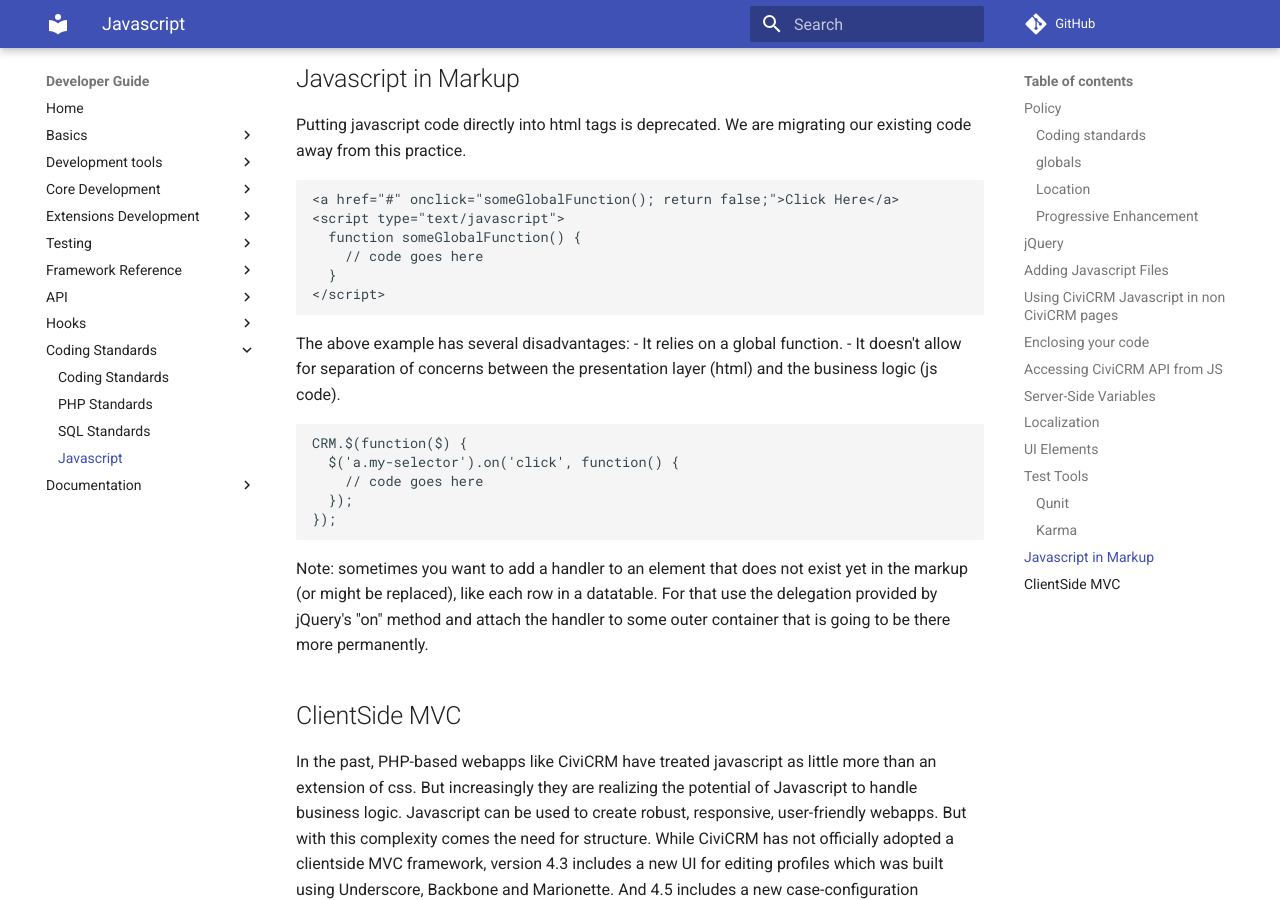
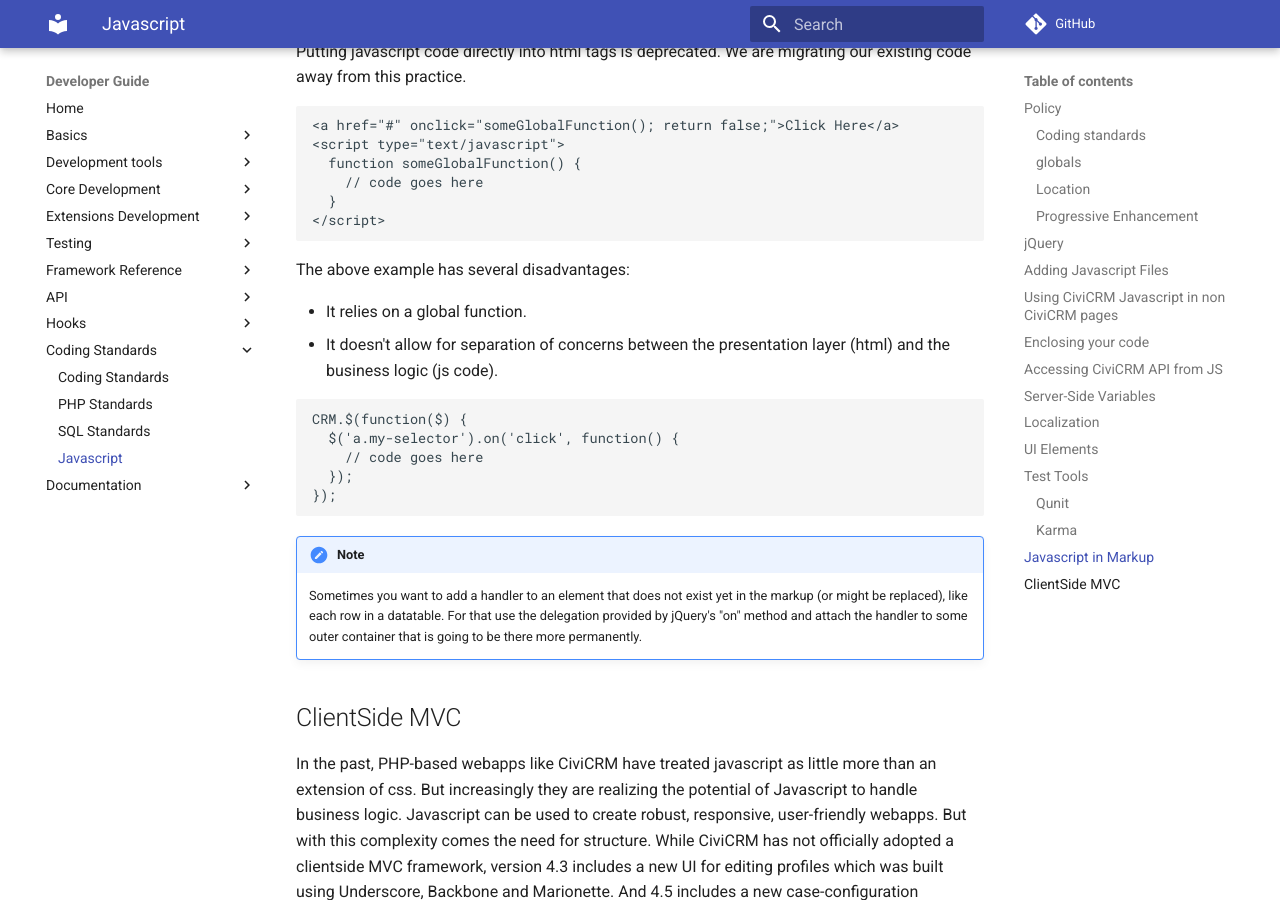
Before and after one commit to civicrm/civicrm-dev-docs, an MkDocs documentation site: the page built from docs/standards/javascript.md, in a window 1280 px wide and 900 px high, scrolled down 5488 px. Built offline with MkDocs 1.6.1 and Material for MkDocs 9.7.7, drawn with Linux system fonts in a browser that asks for light colours; comment, search, counter and statistics services are not loaded; old or Windows-style settings are respelled for this version of MkDocs; some of the changed lines change nothing that is shown; some of the changed text lies outside the part shown.

Commit message:
Misc markdown improvements

````diff
--- a/docs/standards/javascript.md
+++ b/docs/standards/javascript.md
@@ -4,21 +4,24 @@
 
 ### Coding standards
 
-Javascript code should follow the same standards as CiviCRM's [PHP coding standards](https://docs.civicrm.org/dev/en/master/standards/php/). You can use inline tools like [JSHint](http://jshint.com/) to help with the linting of javascript files. If you have buildkit installed JSHint is included as part of [CiviLint](https://docs.civicrm.org/dev/en/master/tools/civilint/). Adding hints to your code will enable jshint to check the standards: e.g.
+Javascript code should follow the same standards as CiviCRM's [PHP coding standards](/standards/php.md). You can use inline tools like [JSHint](http://jshint.com/) to help with the linting of javascript files. If you have buildkit installed JSHint is included as part of [CiviLint](/tools/civilint.md). Adding hints to your code will enable jshint to check the standards: e.g.
 
 Example to tell JSHint Tell jsHint about any globals in use:
+
 ```javascript
 /*global CRM, ts */
 ```
+
 ### globals
 
 Declaring a global variable/function is a bad practice in Javascript unless absolutely necessary. Your code should never create globals. In the rare cases that you need to declare variables or functions outside the local scope of your closure, create a namespace within the CRM object
 
 ```javascript
-CRM.myStuff = {foo: 'bar'}.
+CRM.myStuff = {foo: 'bar'};
 ```
 
-Note: due to legacy code written before these standards were adopted, CiviCRM still has quite a few other global variables and functions, they all need to be removed from the global scope. You can help!
+!!! note
+    Due to legacy code written before these standards were adopted, CiviCRM still has quite a few other global variables and functions, they all need to be removed from the global scope. You can help!
 
 CiviCRM Provides two Javascript globals:
 
@@ -29,9 +32,9 @@
 
 Javascript code should only really be found in three main locations
 
- 1. Inline scripts should be included in smarty .tpl template files. This should only be done where its limited to a specific page or form. Inline js must be enclosed in smarty `{literal}` tags.
- 2. For any Javascript that acts as utility function, the files should go in the `js/` folder of the `civicrm-core` repo.
- 3. AngularJS code that should go in the `ang/` folder.
+1. Inline scripts should be included in smarty .tpl template files. This should only be done where its limited to a specific page or form. Inline js must be enclosed in smarty `{literal}` tags.
+2. For any Javascript that acts as utility function, the files should go in the `js/` folder of the `civicrm-core` repo.
+3. AngularJS code that should go in the `ang/` folder.
 
 ### Progressive Enhancement
 
@@ -108,13 +111,15 @@
   // your code here
 })(CRM.$ || cj)
 ```
+
 For more examples you can take a look at a [gist](https://gist.github.com/totten/9591b10d4bc09c78108d) from Tim Otten on javascript alternatives For more information on javascript closures, [here is some further reading](http://www.adequatelygood.com/2010/3/JavaScript-Module-Pattern-In-Depth).
 
 ## Accessing CiviCRM API from JS
 
 If the current user has sufficient permissions (usually "Access CiviCRM") then your script can call the api and accomplish almost anything in CiviCRM. The syntax is:
+
 ```javascript
-CRM.api('entity', 'action', {params}, {success: function}).
+CRM.api('entity', 'action', {params}, {success: function});
 ```
 For more details, see [AJAX API](http://wiki.civicrm.org/confluence/display/CRMDOC43/AJAX+Interface) docs.
 
@@ -134,17 +139,17 @@
 
 ## Localization
 
-As with PHP coding, any string that will be displayed to the user should be wrapped in `ts()` to translate the string. e.g. `ts('hello')`
+As with PHP coding, any string that will be displayed to the user should be wrapped in `ts()` to translate the string. e.g. `ts('hello')`.
 
 When your script file is being added to the page by `CRM_Core_Resources` it will be automatically scanned for all strings enclosed in `ts()` and their translations will be added as client-side variables. The javascript `ts()` function will use these localized strings. It can also perform variable substitution. See example below.
 
-!!!Note
+!!! note
 
-Because translated strings are added to the client-side by `CRM_Core_Resources::addScriptFile` method, they will not be automatically added if you include your js on the page any other way. The `ts()` function will still work and perform variable substitution, but the localized string will not be available. There are 3 solutions to this problem depending on your context:
+    Because translated strings are added to the client-side by `CRM_Core_Resources::addScriptFile` method, they will not be automatically added if you include your js on the page any other way. The `ts()` function will still work and perform variable substitution, but the localized string will not be available. There are 3 solutions to this problem depending on your context:
 
-1. If this is an inline script in a smarty template, use the `{ts}` function (see legacy issues below for an example). Note that `{ts}` cannot handle client-side variable substitution, only server-side template variables.
-2. If this is an inline script in a php file, use the php `ts()` function to do your translation and concatenate the result into your script. Or, if you need client-side variable substitution use the 3rd solution:
-3. If this is a javascript file being added to the page in a nonstandard way (or is one of the above two scenarios but you need client-side variable substitution), you could manually add any needed strings using the `CRM_Core_Resources::addString` method
+    1. If this is an inline script in a smarty template, use the `{ts}` function (see legacy issues below for an example). Note that `{ts}` cannot handle client-side variable substitution, only server-side template variables.
+    2. If this is an inline script in a php file, use the php `ts()` function to do your translation and concatenate the result into your script. Or, if you need client-side variable substitution use the 3rd solution:
+    3. If this is a javascript file being added to the page in a nonstandard way (or is one of the above two scenarios but you need client-side variable substitution), you could manually add any needed strings using the `CRM_Core_Resources::addString` method
 
 ## UI Elements
 
@@ -167,7 +172,6 @@
 Putting javascript code directly into html tags is deprecated. We are migrating our existing code away from this practice.
 
 ```html
-
 <a href="#" onclick="someGlobalFunction(); return false;">Click Here</a>
 <script type="text/javascript">
   function someGlobalFunction() {
@@ -177,21 +181,23 @@
 ```
 
 The above example has several disadvantages:
+
 - It relies on a global function.
 - It doesn't allow for separation of concerns between the presentation layer (html) and the business logic (js code).
 
 ```js
-
 CRM.$(function($) {
   $('a.my-selector').on('click', function() {
     // code goes here
   });
 });
 ```
-Note: sometimes you want to add a handler to an element that does not exist yet in the markup (or might be replaced), like each row in a datatable. For that use the delegation provided by jQuery's "on" method and attach the handler to some outer container that is going to be there more permanently.
+
+!!! note
+    Sometimes you want to add a handler to an element that does not exist yet in the markup (or might be replaced), like each row in a datatable. For that use the delegation provided by jQuery's "on" method and attach the handler to some outer container that is going to be there more permanently.
 
 ## ClientSide MVC
 
 In the past, PHP-based webapps like CiviCRM have treated javascript as little more than an extension of css. But increasingly they are realizing the potential of Javascript to handle business logic. Javascript can be used to create robust, responsive, user-friendly webapps. But with this complexity comes the need for structure. While CiviCRM has not officially adopted a clientside MVC framework, version 4.3 includes a new UI for editing profiles which was built using Underscore, Backbone and Marionette. And 4.5 includes a new case-configuration interface built on Angular. In 4.6 CiviMail User Interface was re-written in Angular.
 
-More detail can be found in the [Angular reference documents](https://docs.civicrm.org/dev/en/stable/framework/angular/)
+More detail can be found in the [Angular reference documents](/framework/angular/index.md)
````
